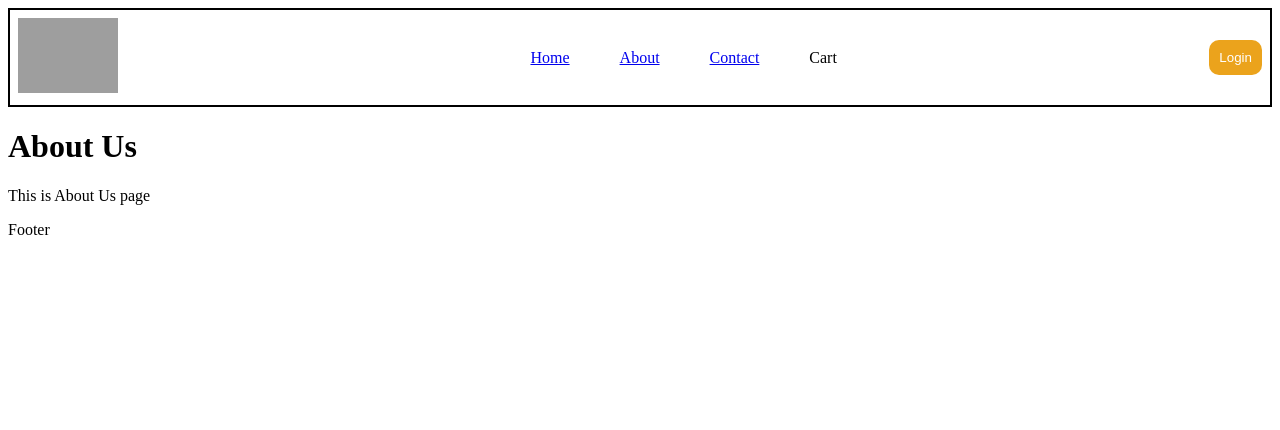
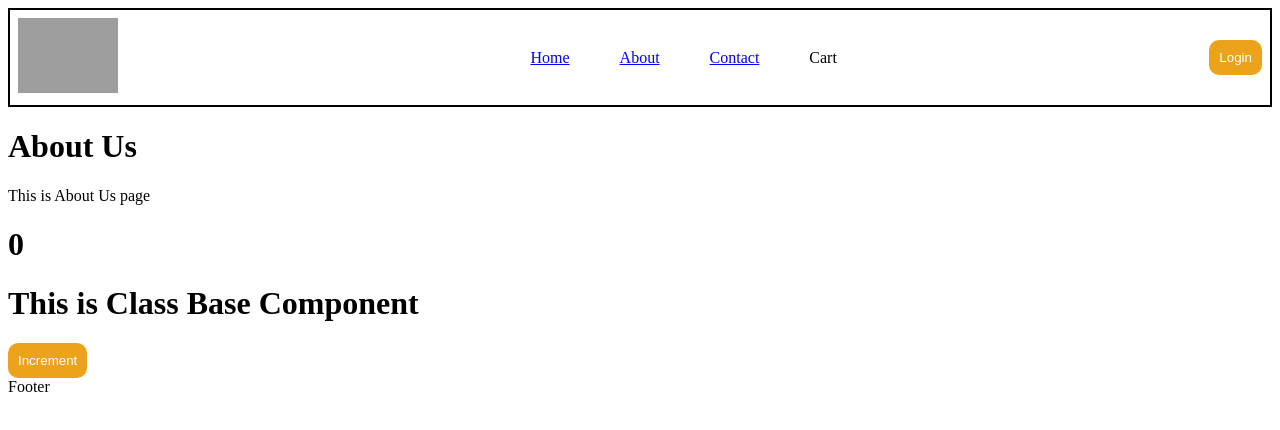
Before and after one commit to Waqaskhan404/swiggy-clone, a React (Vite) app: page /about in a window 1280 px wide. Shown: the top 430 px of the page. Built offline with nearby package versions, Linux system fonts and the light colour scheme; grey boxes are pictures that could not be loaded.

Commit message:
class Component Done

```diff
--- a/src/components/About.js
+++ b/src/components/About.js
@@ -1,9 +1,13 @@
+import ClassBaseComponent from "./ClassBaseComponent";
+
 const About=()=>{
     return(
         <div>
             <h1>About  Us</h1>
             <p>This is About Us page</p>
 
+            <ClassBaseComponent/>
+
         </div>
     )
 }
--- /dev/null
+++ b/src/components/ClassBaseComponent.js
@@ -0,0 +1,37 @@
+import { Component } from "react";
+
+class ClassBaseComponent extends Component{
+    constructor(props){
+super(props);
+console.log("Constructor")
+this.state={
+    count:0
+}
+
+    }
+    componentDidMount(){
+        console.log("Component did Mount")
+    };
+    componentDidUpdate(){
+        console.log("Component Did Update");
+    }
+    componentWillUnmount(){
+        console.log("Component Will Unmount");
+    }
+
+    handleClick = e => {
+        const count = this.state.count;
+        this.setState({ count: count + 1 });
+      };
+    render(){
+        console.log("render")
+        return(
+            <>
+            <h1>{this.state.count}</h1>
+            <h1>This is Class Base Component</h1>
+            <button onClick={()=>this.setState({ count: this.state.count + 1 })}>Increment</button>
+            </>
+        )
+    }
+}
+export default ClassBaseComponent;
```
